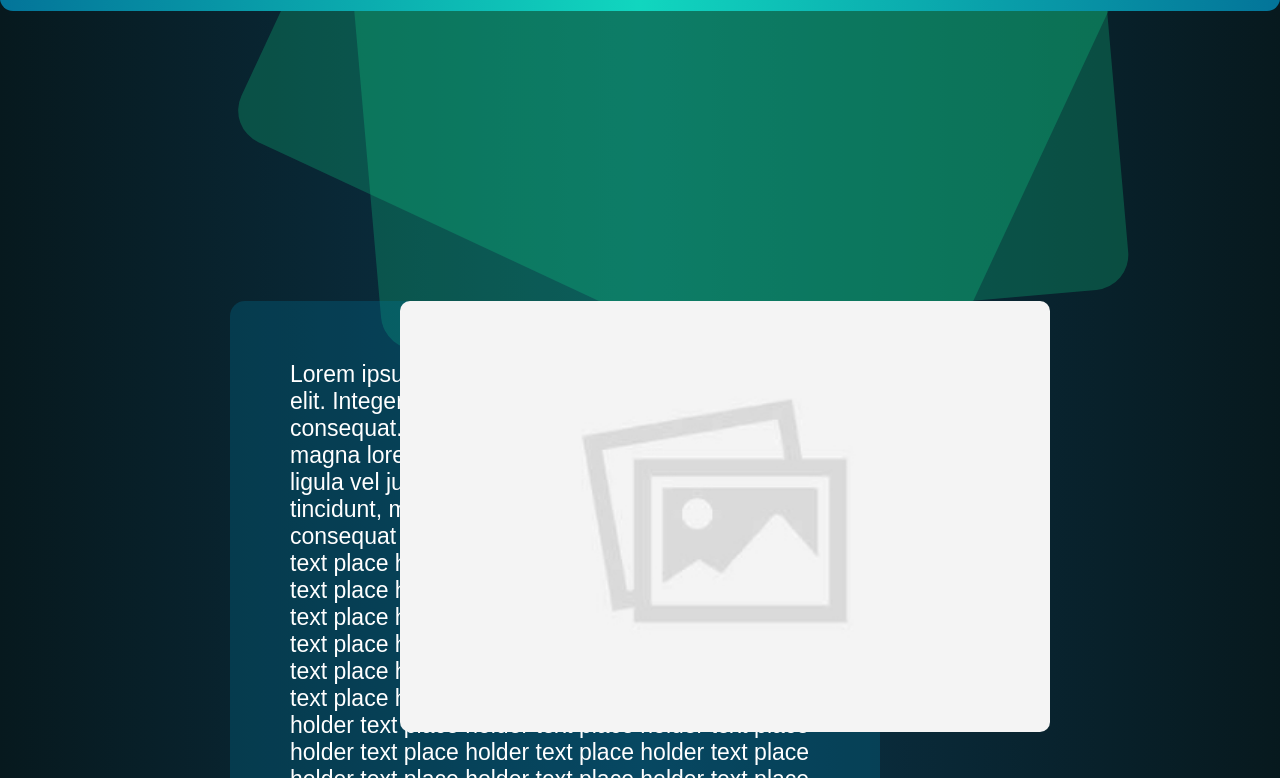
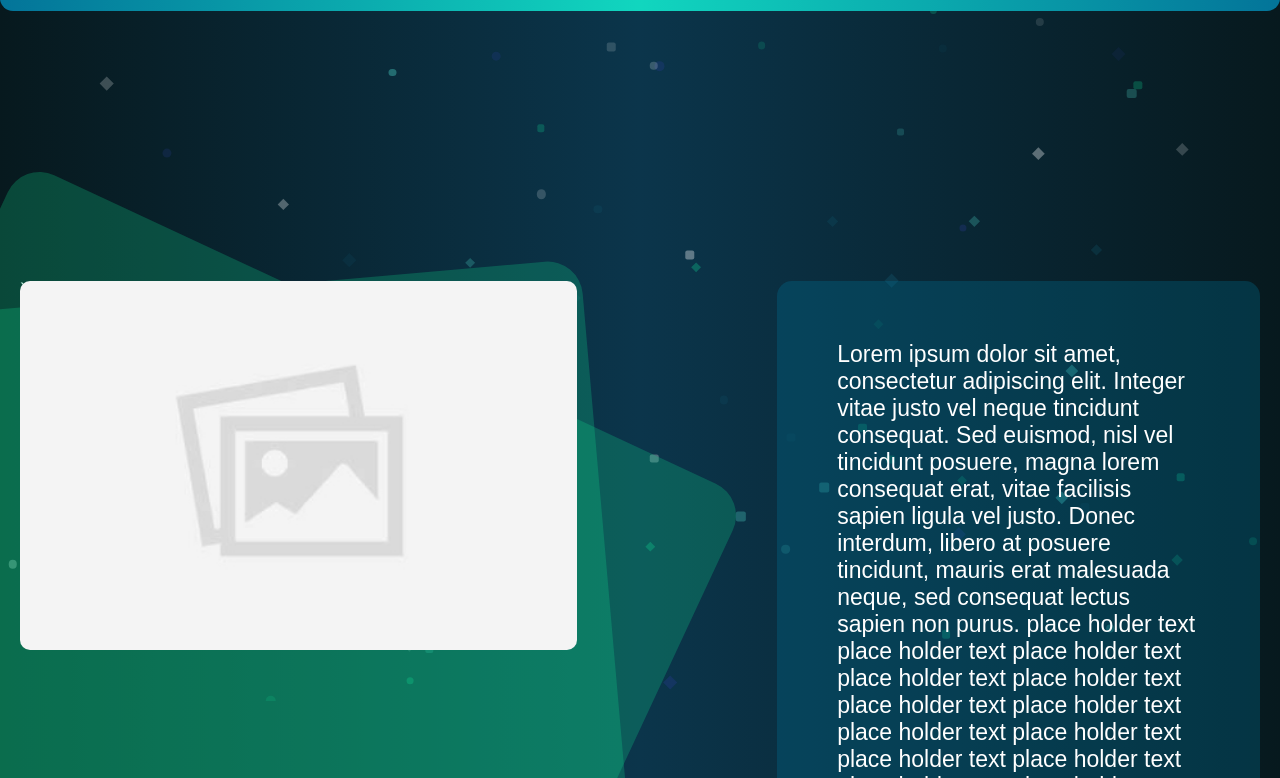
Before and after one commit to alek-create/A-tec-my-first-serious-website-, a plain HTML site: page A-tech support and solutions/contact.html in a window 1280 px wide. Shown: the part 99-877 px from the top of the page. Drawn offline with Linux system fonts and the light colour scheme; animation ran at ten frames a second.

Commit message:
this is my v2 version it added background shapes

```diff
--- a/A-tech support and solutions/contact.html
+++ b/A-tech support and solutions/contact.html
@@ -12,6 +12,10 @@
 
 <body>
 
+<div class="floating-shapes" id="floating-shapes"></div>
+
+
+
 <header>
     <button id="menu-button" class="menu-button">☰</button>
     <a href="index.html" class="logo">A-TECH</a>
@@ -21,11 +25,20 @@
     <button id="account"><img src="assets/images/user_icon.png" alt="Account"></button>
 </header>
 
-<img src="assets/images/placeholder.jpeg" alt="placeholder image" class="placeholder-image">
+
+
+
+<main class="content-container">
+
+
 <div class="background-shapes">
-    <div class="shape shape-1"></div>
+    <div class="shape shape-1"></div>`
     <div class="shape shape-2"></div>
 </div>
+
+
+
+<img src="assets/images/placeholder.jpeg" alt="placeholder image" class="placeholder-image">
 
 <p class="info_pagina">
     Lorem ipsum dolor sit amet, consectetur adipiscing elit.
@@ -37,6 +50,12 @@ place holder text place holder text place holder text place holder text place ho
 place holder text place holder text place holder text place holder text place holder text place holder text
 vplace holder text place holder text place holder text place holder text place holder text place holder text
 place holder text place holder text place holder text place holder text place holder text place holder text </p>
+</main>
+
+
+
+
+
 
 
 <nav id ="sidebar">
--- a/A-tech support and solutions/css/style.css
+++ b/A-tech support and solutions/css/style.css
@@ -171,62 +171,67 @@ header {
 .header_naam {
     font-size: 30px;
     color: var(--text);
-    margin-left: 300px; /* Zorgt ervoor dat de naam aan de rechterkant staat */
+    position: absolute;
+    left: 40%;
+    transform: translatex(-50%);
 }
 
 .placeholder-image {
-    position: absolute;
-    top: 400px;
-    left:400px;
-    max-width: 80%; /* Past zich aan aan de breedte van het scherm */
-    border-radius: 10px; /* Optioneel: afgeronde hoeken */
-    width: 650px;
+    width: 100%;
     height: auto;
-    z-index: 1; /* Zorgt ervoor dat de afbeelding boven de achtergrondvormen ligt */
+    border-radius: 10px;
+
+    position: relative;
+    z-index: 1;
 }
 
 .background-shapes {
-    position: fixed;
+    position: absolute;
     inset: 0;
-    overflow: hidden;
+    overflow: visible;
     pointer-events: none;
-    z-index: -1;
+    z-index: 0;
+
+    grid-column: 1 / -1;
+    grid-row: 1 / -1;
 }
+
 
 .shape {
     position: absolute;
-    width: 750px;
-    height: 750px;
+    width: 800px;
+    height: 800px;
     border-radius: 35px;
     background: rgba(17, 214, 139, 0.25);
 }
 
 .shape-1 {
-    bottom: 380px;
-    left: 350px;
-    transform: rotate(25deg);
+    top: 50%;
+    left: 50%;
+    transform: translate(-103%, -50%) rotate(25deg);
 }
 
 .shape-2 {
-    bottom: 380px;
-    left: 350px;
-    transform: rotate(-5deg);
+    top: 50%;
+    left: 50%;
+    transform: translate(-103%, -50%) rotate(-5deg);
 }
 
+
 .info_pagina {
-    position: absolute;
-    top: 400px;
-    right: 400px;
+    width: 100%;
+    height: auto;
+    padding: 60px;
 
     font-size: 23px;
     color: var(--text);
     background: rgba(3, 116, 153, 0.30);
-    width: 650px;
-    height: auto;
-    padding: 60px;
     border-radius: 15px;
 
+    position: relative;
+    z-index: 1;
 }
+
 
 #account {
     position: absolute;
@@ -247,3 +252,49 @@ header {
     object-fit: contain;
     filter: brightness(0) invert(1);
 }
+
+
+.content-container {
+    position: relative;
+    isolation: isolate;
+
+
+    display: grid;
+    grid-template-columns: 3fr 2.6fr;
+    gap: 200px;
+
+    max-width: 1670px;
+    margin: 250px auto;
+    padding: 20px;
+}
+
+
+
+/* Bewegende achtergrondvormen */
+
+.floating-shapes {
+    position: fixed;
+    inset: 0;
+    overflow: hidden;
+    pointer-events: none;
+    z-index: -1;
+}
+
+.floating-shape {
+    position: absolute;
+    background: var(--accent);
+    opacity: 0.25;
+
+}
+
+.floating-shape.circle {
+    border-radius: 50%;
+}
+
+.floating-shape.square {
+    border-radius: 2px;
+}
+
+.floating-shape.diamond {
+    transform: rotate(45deg);
+}
--- a/A-tech support and solutions/js/script.js
+++ b/A-tech support and solutions/js/script.js
@@ -22,3 +22,103 @@ document.querySelectorAll(".menu > button").forEach(function(button) {
         button.setAttribute("aria-expanded", isOpen);
     });
 });
+
+
+// =================================
+// Bewegende achtergrondvormen
+// =================================
+
+const shapeContainer = document.getElementById("floating-shapes");
+
+const shapeTypes = ["circle", "square", "diamond"];
+
+const shapeColors = [
+    "#5dfce9",
+    "#145c74",
+    "#11d694",
+    "#2c3c97",
+    "#ffffff"
+];
+const shapes = [];
+
+for (let i = 0; i < 85; i++) {
+
+    const shape = document.createElement("div");
+
+    const type = shapeTypes[Math.floor(Math.random() * shapeTypes.length)];
+
+    const size = Math.random() * 3 + 7;
+
+    shape.classList.add("floating-shape", type);
+
+    const color = shapeColors[Math.floor(Math.random() * shapeColors.length)];
+
+    shape.style.backgroundColor = color;
+    shape.style.opacity = Math.random() * 0.25 + 0.10;
+
+    shape.style.width = size + "px";
+    shape.style.height = size + "px";
+
+    shape.style.left = Math.random() * 100 + "%";
+    shape.style.top = Math.random() * 100 + "%";
+    shape.dataset.phase = Math.random() * Math.PI * 2;
+    shape.dataset.speed = Math.random() * 0.3 + 0.2;
+    shape.dataset.moveX = Math.random() * 30 + 10;
+    shape.dataset.moveY = Math.random() * 30 + 10;
+
+    shapeContainer.appendChild(shape);
+    shapes.push(shape);
+}
+
+// =================================
+// Muispositie bijhouden
+// =================================
+
+let mouseX = -1000;
+let mouseY = -1000;
+
+document.addEventListener("mousemove", (event) => {
+    mouseX = event.clientX;
+    mouseY = event.clientY;
+});
+
+// =================================
+// Muisinteractie
+// =================================
+
+function updateShapes() {
+
+    const time = performance.now() / 1000;
+
+    shapes.forEach(shape => {
+
+        const phase = Number(shape.dataset.phase);
+        const speed = Number(shape.dataset.speed);
+
+        // Zweefbeweging
+        const moveX = Math.sin(time * speed + phase) * Number(shape.dataset.moveX);
+        const moveY = Math.cos(time * speed + phase) * Number(shape.dataset.moveY);
+
+        // Positie bepalen
+        const rect = shape.getBoundingClientRect();
+
+        const shapeX = rect.left + rect.width / 2;
+        const shapeY = rect.top + rect.height / 2;
+
+        // Afstand tot muis
+        const distance = Math.hypot(mouseX - shapeX, mouseY - shapeY);
+
+        const influence = Math.max(0, 1 - distance / 180);
+        const scale = 1 + influence * 1;
+
+        // Vormgeving en beweging combineren
+        const rotation = shape.classList.contains("diamond") ? 45 : 0;
+
+        shape.style.transform =
+            `translate(${moveX}px, ${moveY}px) scale(${scale}) rotate(${rotation}deg)`;
+    });
+
+    requestAnimationFrame(updateShapes);
+}
+
+updateShapes();
```
